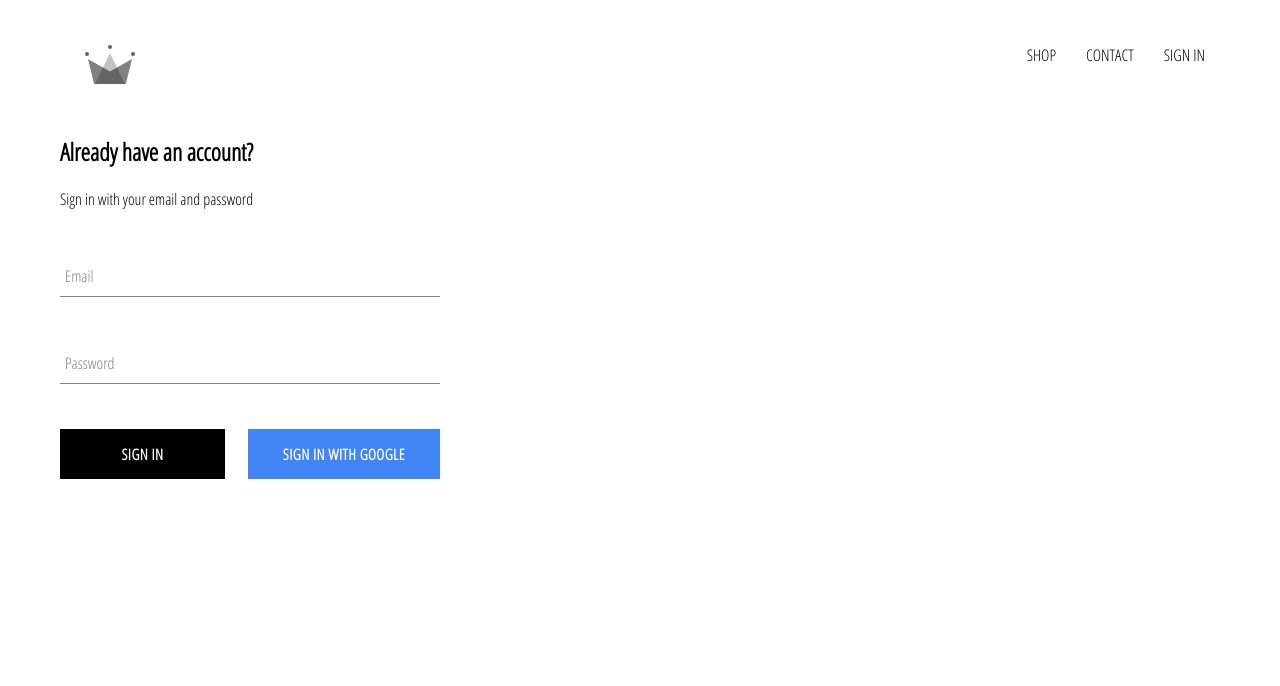
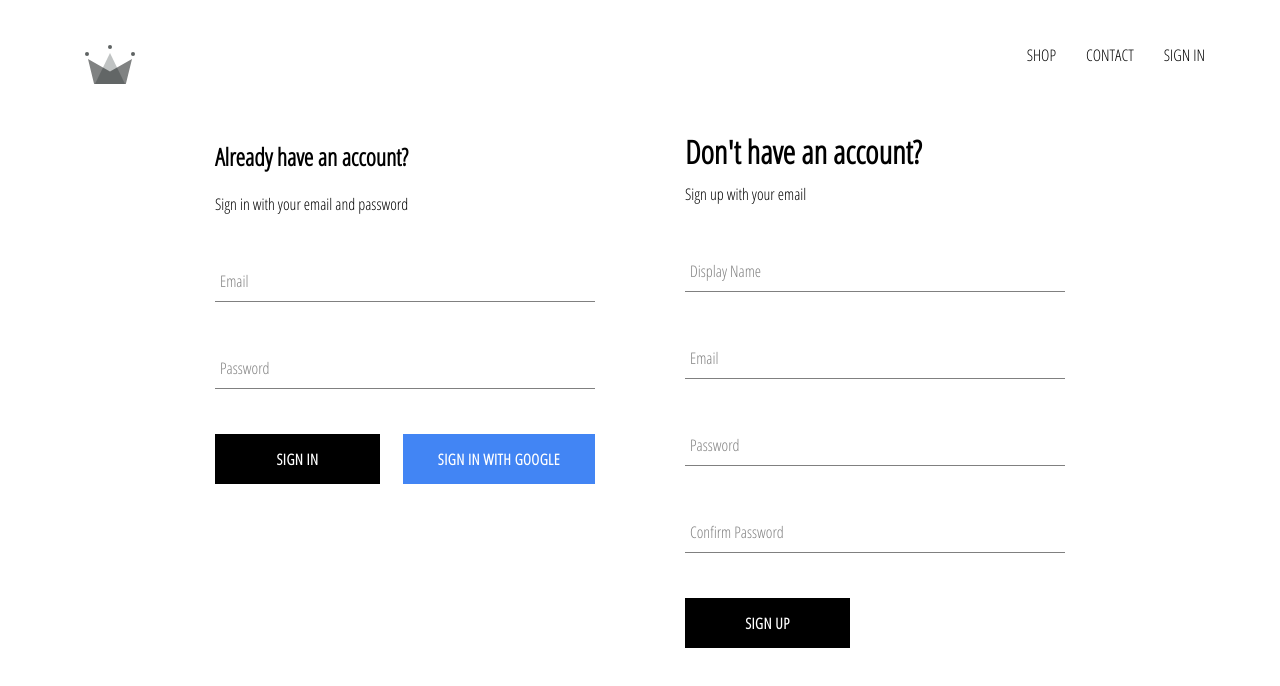
Before and after one commit to rakrkracker/crwn-clothing, a React (Create React App) app: page /signin in a window 1280 px wide. Shown: the top 686 px of the page. Built offline with nearby package versions, Linux system fonts and the light colour scheme; no server answers.

Commit message:
implemented firebase utils, included ability to store authenticated users into our firestore database

```diff
--- a/src/App.js
+++ b/src/App.js
@@ -7,7 +7,7 @@
 import ShopPage from './pages/shop/shop.component';
 import SignInAndSignUpPage from './pages/sign-in-and-sign-up/sign-in-and-sign-up.component';
 import Header from './components/header/header.component';
-import { auth } from './firebase/firebase.utils';
+import { auth, createUserProfileDocument } from './firebase/firebase.utils';
 
 
 class App extends React.Component {
@@ -22,8 +22,21 @@
   unsubscribeFromAuth = null;
 
   componentDidMount() {
-    this.unsubscribeFromAuth = auth.onAuthStateChanged(user => {
-      this.setState({ currentUser: user });
+    this.unsubscribeFromAuth = auth.onAuthStateChanged(async userAuth => {
+      if (userAuth) {
+        const userRef = await createUserProfileDocument(userAuth);
+
+        userRef.onSnapshot(snapShot => {
+          this.setState({
+            currentUser: {
+              id: snapShot.id,
+              ...snapShot.data()
+            }
+          });
+        });
+      }
+
+      this.setState({ currentUser: userAuth });
     });
   }
 
--- /dev/null
+++ b/src/components/sign-up/sign-up.component.jsx
@@ -0,0 +1,108 @@
+import React from 'react';
+
+import FormInput from '../form-input/form-input.component';
+import CustomButton from '../custom-button/custom-button.component';
+
+import { auth, createUserProfileDocument } from '../../firebase/firebase.utils';
+
+import './sign-up.styles.scss';
+
+
+class SignUp extends React.Component {
+    constructor() {
+        super();
+
+        this.state = {
+            displayName: '',
+            email: '',
+            password: '',
+            confirmPassword: ''
+        };
+    }
+
+    handleSubmit = async e => {
+        e.preventDefault();
+
+        const { displayName, email, password, confirmPassword } = this.state;
+
+        // Check password mismatch
+        if (password !== confirmPassword) {
+            alert("Passwords don't match!");
+            return;
+        }
+
+        // Sign up new user
+        try {
+            // Create user
+            const user = await auth.createUserWithEmailAndPassword(email, password);
+
+            // Create user document
+            createUserProfileDocument(user, { displayName });
+
+            // Clear form (empty input fields)
+            this.setState({
+                displayName: '',
+                email: '',
+                password: '',
+                confirmPassword: ''
+            });
+        } catch (error) {
+            console.error(error);
+        }
+    }
+
+    handleChange = e => {
+        const { name, value } = e.target;
+
+        this.setState({ [name]: value });
+    }
+
+    render() {
+        const { displayName, email, password, confirmPassword } = this.state;
+
+        return (
+            <div className='sign-up'>
+                <h1 className='title'>Don't have an account?</h1>
+                <span>Sign up with your email</span>
+                <form className='sign-up-form' onSubmit={this.handleSubmit}>
+                    <FormInput
+                        type='text'
+                        name='displayName'
+                        value={displayName}
+                        onChange={this.handleChange}
+                        label='Display Name'
+                        required
+                    />
+                    <FormInput
+                        type='email'
+                        name='email'
+                        value={email}
+                        onChange={this.handleChange}
+                        label='Email'
+                        required
+                    />
+                    <FormInput
+                        type='password'
+                        name='password'
+                        value={password}
+                        onChange={this.handleChange}
+                        label='Password'
+                        required
+                    />
+                    <FormInput
+                        type='password'
+                        name='confirmPassword'
+                        value={confirmPassword}
+                        onChange={this.handleChange}
+                        label='Confirm Password'
+                        required
+                    />
+                    <CustomButton type='submit'>SIGN UP</CustomButton>
+                </form>
+            </div>
+        );
+    }
+}
+
+
+export default SignUp;
--- /dev/null
+++ b/src/components/sign-up/sign-up.styles.scss
@@ -0,0 +1,9 @@
+.sign-up {
+    width: 380px;
+    display: flex;
+    flex-direction: column;
+
+    .title {
+        margin: 10px 0;
+    }
+}
--- a/src/firebase/firebase.utils.js
+++ b/src/firebase/firebase.utils.js
@@ -11,6 +11,34 @@
     appId: "1:989583582515:web:027ec3005d2cb60fbc8a46"
 };
 
+export const createUserProfileDocument = async (userAuth, additionalData) => {
+    // If signed out, do nothin
+    if (!userAuth) return;
+
+    // Get user reference and data (if exists)
+    const userRef = firestore.doc(`users/${userAuth.uid}`);
+    const snapShot = await userRef.get();
+
+    // If data doesn't exists, create document
+    if (!snapShot.exists) {
+        const { displayName, email } = userAuth;
+        const createdAt = Date();
+
+        try {
+            await userRef.set({
+                displayName,
+                email,
+                createdAt,
+                ...additionalData
+            });
+        } catch (error) {
+            console.log('Error creating user', error.message);
+        }
+    }
+
+    return userRef;
+};
+
 firebase.initializeApp(config);
 
 export const auth = firebase.auth();
--- a/src/pages/sign-in-and-sign-up/sign-in-and-sign-up.component.jsx
+++ b/src/pages/sign-in-and-sign-up/sign-in-and-sign-up.component.jsx
@@ -1,13 +1,15 @@
 import React from 'react';
 
 import SignIn from '../../components/sign-in/sign-in.component';
+import SignUp from '../../components/sign-up/sign-up.component';
 
 import './sign-in-and-sign-up.styles.scss';
 
 
 const SignInAndSignUpPage = () => (
-    <div className='sign-in-and-sign-out'>
+    <div className='sign-in-and-sign-up'>
         <SignIn />
+        <SignUp />
     </div>
 );
 
--- a/src/pages/sign-in-and-sign-up/sign-in-and-sign-up.styles.scss
+++ b/src/pages/sign-in-and-sign-up/sign-in-and-sign-up.styles.scss
@@ -0,0 +1,6 @@
+.sign-in-and-sign-up {
+    width: 850px;
+    display: flex;
+    justify-content: space-between;
+    margin: 30px auto;
+}
```
